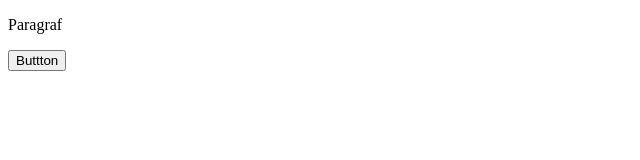
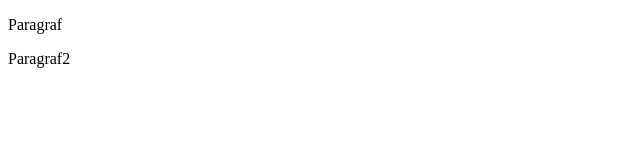
Before and after one commit to lbugarin/razvojna, a plain HTML site: page index.html in a window 1280 px wide. Shown: the full height of the page, 0-640 px from the left. Drawn offline with Linux system fonts and the light colour scheme.

Commit message:
izbrisan gumb dodan  paragraf

```diff
--- a/index.html
+++ b/index.html
@@ -8,6 +8,6 @@
   </head>
   <body>
     <p>Paragraf</p>
-    <button>Buttton</button>
+    <p>Paragraf2</p>
   </body>
 </html>
```
